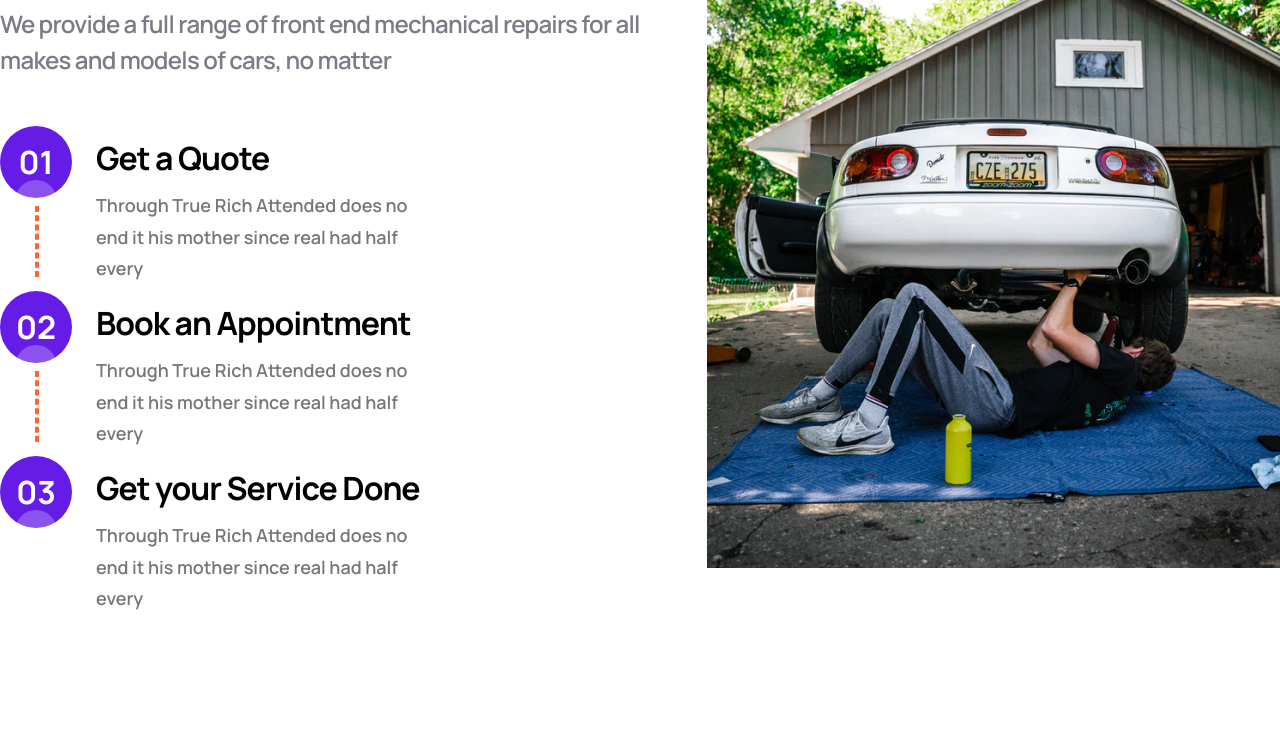
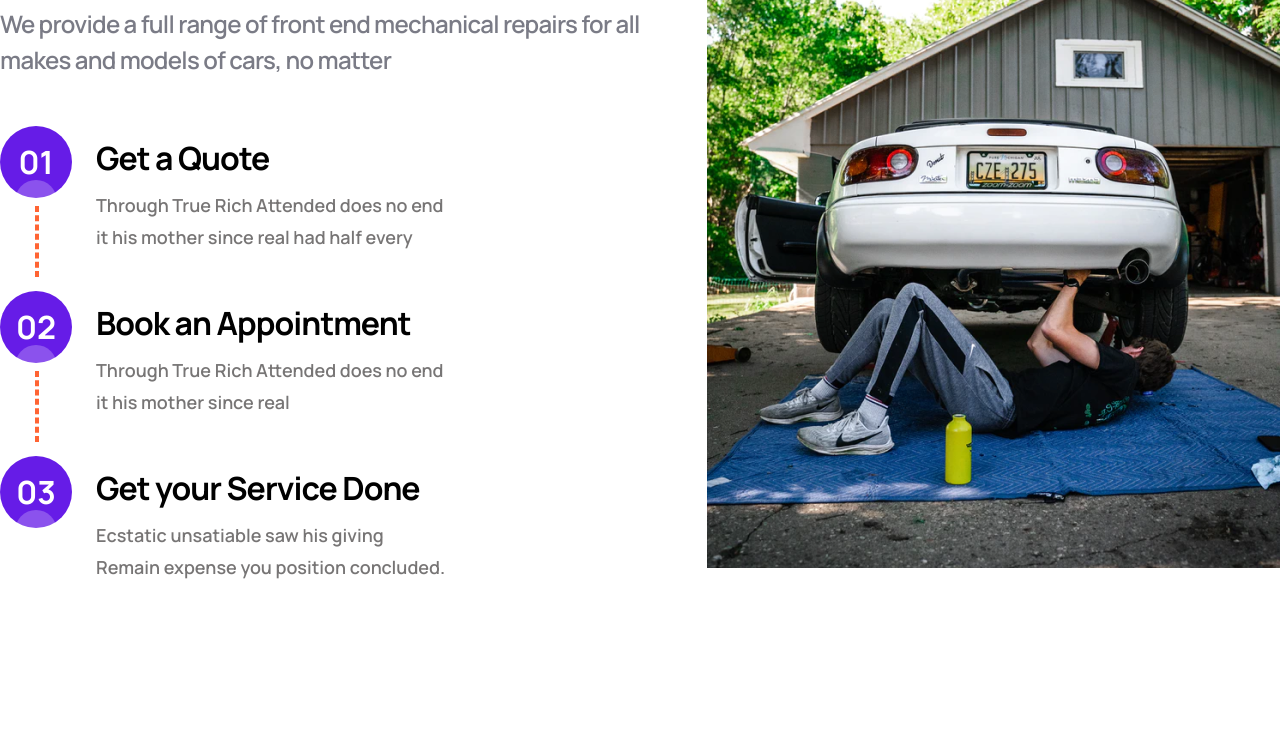
Before and after one commit to Yvijusp/UI_simulation, a React (Create React App) app in the folder react_project/: page /aboutus in a window 1280 px wide. Shown: the part 1060-1807 px from the top of the page. Built offline with nearby package versions, Linux system fonts and the light colour scheme; the HTML template or start-up script is replaced by a standard one.

Commit message:
Finished AboutPage

```diff
--- a/react_project/src/assets/images/index.ts
+++ b/react_project/src/assets/images/index.ts
@@ -5,6 +5,4 @@ import Kylee from './team_members/Kylee.png';
 import Luisa from './team_members/Luisa.png';
 import Paul from './team_members/Paul.png';
 
-const teamMembers = [Devon, Jalen, Javena, Kylee, Luisa, Paul];
-
-export { teamMembers };
+export { Javena, Devon, Jalen, Kylee, Luisa, Paul };
--- a/react_project/src/components/Step/Step.styled.ts
+++ b/react_project/src/components/Step/Step.styled.ts
@@ -26,7 +26,7 @@ export const Eclipse = styled.div`
 `;
 
 export const StyledStep = styled.div`
-  width: 432px;
+  max-width: 450px;
   height: 165px;
   position: relative;
 
--- a/react_project/src/pages/AboutUs.styled.ts
+++ b/react_project/src/pages/AboutUs.styled.ts
@@ -108,3 +108,20 @@ export const FeaturesExperience = styled.div`
   display: flex;
   justify-content: space-between;
 `;
+
+export const TeamWrapper = styled.section`
+  ${wrapper.default}
+`;
+
+export const Team = styled.section`
+  h1 {
+    text-align: center;
+    margin-bottom: 66px;
+  }
+`;
+
+export const TeamMembers = styled.div`
+  display: grid;
+  grid-template-columns: repeat(3, 1fr);
+  gap: 32px;
+`;
--- a/react_project/src/pages/AboutUs.tsx
+++ b/react_project/src/pages/AboutUs.tsx
@@ -13,6 +13,9 @@ import {
   StepsLeft,
   StepsRight,
   StepsWrapper,
+  Team,
+  TeamMembers,
+  TeamWrapper,
 } from './AboutUs.styled';
 import Mechanic from '../assets/images/AboutUS/mechanic.png';
 import Button from '../components/Buttons/Button';
@@ -23,12 +26,15 @@ import {
   features,
   overlayCardContent,
   steps,
+  team,
 } from '../templateData';
 import Step from '../components/Step/Step';
 import OverlayCard from '../components/Cards/OverlayCards';
 import Feature from '../components/Feature/Feature';
 import FeatureCard from '../components/Cards/FeatureCard';
 import Experience from '../components/Experience/Experience';
+import TeamCard from '../components/Cards/TeamCard';
+import CTA from '../components/CTA/CTA';
 
 const AboutUs = () => {
   return (
@@ -115,6 +121,24 @@ const AboutUs = () => {
           </FeaturesExperience>
         </Container>
       </FeaturesWrapper>
+      <TeamWrapper>
+        <Container>
+          <Team>
+            <h1>Meet our Team</h1>
+            <TeamMembers>
+              {team.map((member, index) => (
+                <TeamCard
+                  image={member.image}
+                  key={index}
+                  name={member.name}
+                  position={member.position}
+                />
+              ))}
+            </TeamMembers>
+          </Team>
+        </Container>
+      </TeamWrapper>
+      <CTA />
     </Template>
   );
 };
--- a/react_project/src/templateData.ts
+++ b/react_project/src/templateData.ts
@@ -17,6 +17,7 @@ import Smith from './assets/images/Avatars/Smith.png';
 import { OverlayCardProps } from './components/Cards/OverlayCards';
 import CarBack from './assets/images/carbackcard.png';
 import CarEngine from './assets/images/carbatterycard.png';
+import { Devon, Jalen, Javena, Kylee, Luisa, Paul } from './assets/images';
 
 export const features = [
   {
@@ -43,11 +44,11 @@ export const steps = [
   },
   {
     title: 'Book an Appointment',
-    body: 'Through True Rich Attended does no end it his mother since real had half every',
+    body: 'Through True Rich Attended does no end it his mother since real',
   },
   {
     title: 'Get your Service Done',
-    body: 'Through True Rich Attended does no end it his mother since real had half every',
+    body: 'Ecstatic unsatiable saw his giving Remain expense you position concluded.',
   },
 ];
 
@@ -246,3 +247,36 @@ export const overlayCardContent: OverlayCardProps[] = [
     color: 'secondary',
   },
 ];
+
+export const team = [
+  {
+    image: Javena,
+    name: 'Javena Melo',
+    position: 'Founder, Director',
+  },
+  {
+    image: Paul,
+    name: 'Paul Honson',
+    position: 'Head Technician',
+  },
+  {
+    image: Devon,
+    name: 'Devon Lane',
+    position: 'Technician',
+  },
+  {
+    image: Jalen,
+    name: 'Jalen Davies',
+    position: 'Marketing Manager',
+  },
+  {
+    image: Kylee,
+    name: 'Kylee Danford',
+    position: 'Sales Manager',
+  },
+  {
+    image: Luisa,
+    name: 'Luisa Wilson',
+    position: 'Support Assistant',
+  },
+];
```
